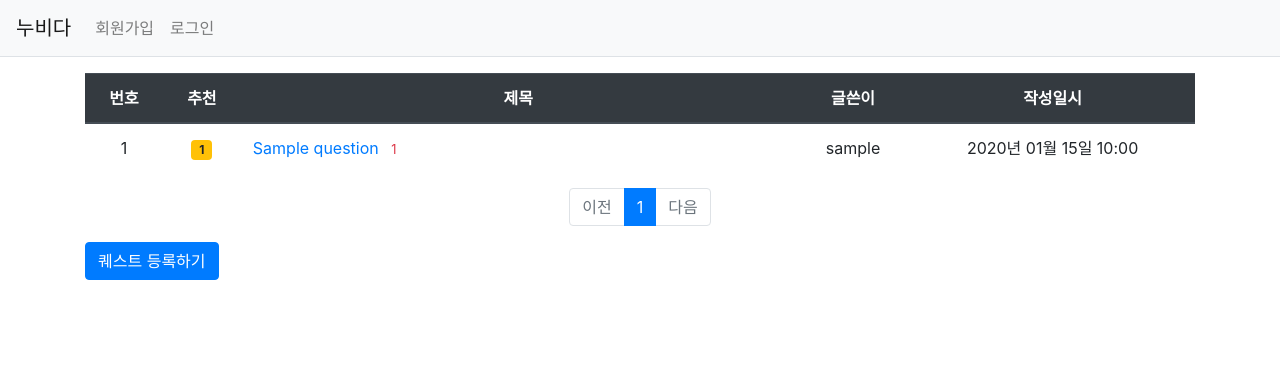
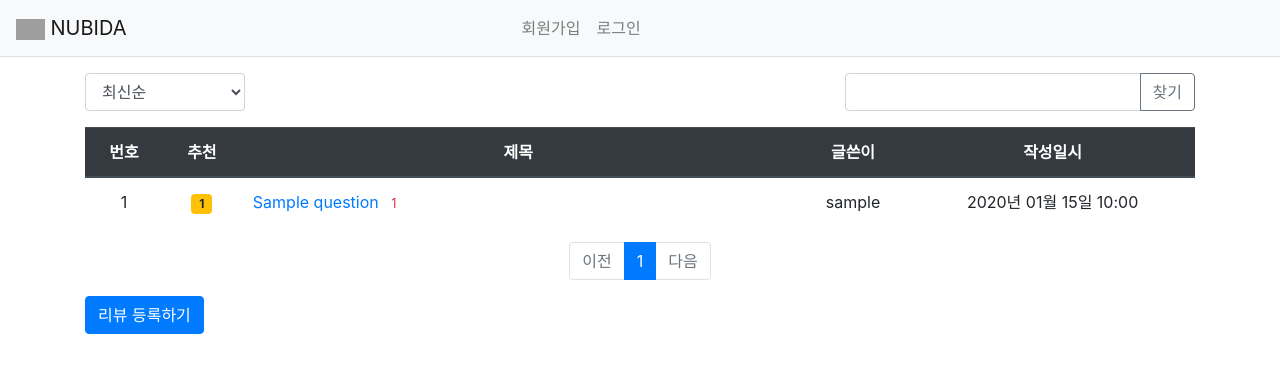
Before and after one commit to metajp/nubida, a Flask app: page /question/list/ in a window 1280 px wide. Shown: the top 373 px of the page. Run offline with Flask 2, Linux system fonts and the light colour scheme; tables that the repository leaves empty hold one stand-in row (values such as "Sample post"); some libraries are stand-ins or nearby versions; grey boxes are pictures that could not be loaded.

Commit message:
NUBIDA SEARCH UPDATE

```diff
--- a/pybo/templates/navbar.html
+++ b/pybo/templates/navbar.html
@@ -1,18 +1,18 @@
 <nav class="navbar navbar-expand-lg navbar-light bg-light border-bottom">
-    <a class="navbar-brand" href="{{ url_for('main.index') }}">누비다</a>
+     <a class="navbar-brand " href="{{ url_for('main.index') }}"><img alt="Brand" src="https://i.imgur.com/UbOGXgh.png" style="max-width:6%;height:auto">  NUBIDA  </a>
     <button class="navbar-toggler ml-auto" type="button" data-toggle="collapse" data-target="#navbarNav"
         aria-controls="navbarNav" aria-expanded="false" aria-label="Toggle navigation">
         <span class="navbar-toggler-icon"></span>
     </button>
-    <div class="collapse navbar-collapse flex-grow-0" id="navbarNav">
+    <div class="collapse navbar-collapse flex-grow-0 " id="navbarNav">
         {% if g.user %}
-        <ul class="navbar-nav">
+        <ul class="navbar-nav ">
             <li class="nav-item ">
-                <a class="nav-link" href="{{ url_for('auth.logout') }}">{{ g.user.username }} (로그아웃)</a>
+                <a class="nav-link " href="{{ url_for('auth.logout') }}">{{ g.user.username }} (로그아웃)</a>
             </li>
         </ul>
         {% else %}
-        <ul class="navbar-nav">
+        <ul class="navbar-nav ">
             <li class="nav-item ">
                <a class="nav-link" href="{{ url_for('auth.signup') }}">회원가입</a>
             </li>
--- a/pybo/templates/question/question_form.html
+++ b/pybo/templates/question/question_form.html
@@ -1,7 +1,7 @@
 {% extends 'base.html' %}
 {% block content %}
 <div class="container">
-    <h5 class="my-3 border-bottom pb-2">퀘스트 등록</h5>
+    <h5 class="my-3 border-bottom pb-2">리뷰 등록</h5>
     <form method="post" class="post-form my-3">
         {{ form.csrf_token }}
         <!-- 오류표시 Start -->
--- a/pybo/templates/question/question_list.html
+++ b/pybo/templates/question/question_list.html
@@ -2,6 +2,21 @@
 {% block content %}
 
 <div class="container my-3">
+   <div class="row justify-content-between my-3">
+        <div class="col-2">
+            <select class="form-control so">
+                <option value="recent" {% if so=='recent' %}selected{% endif %}>최신순</option>
+                <option value="recommend" {% if so=='recommend' %}selected{% endif %}>추천순</option>
+                <option value="popular" {% if so=='popular' %}selected{% endif %}>인기순</option>
+            </select>
+        </div>
+        <div class="col-4 input-group">
+            <input type="text" class="form-control kw" value="{{ kw or '' }}">
+            <div class="input-group-append">
+                <button class="btn btn-outline-secondary" type="button" id="btn_search">찾기</button>
+            </div>
+        </div>
+    </div>
     <table class="table">
         <thead>
         <tr class="text-center thead-dark">
@@ -34,7 +49,7 @@
         {% endfor %}
         {% else %}
         <tr>
-            <td colspan="3">퀘스트가 없습니다.</td>
+            <td colspan="3">리뷰가 없습니다.</td>
         </tr>
         {% endif %}
         </tbody>
@@ -44,7 +59,7 @@
         <!-- 이전페이지 -->
         {% if question_list.has_prev %}
         <li class="page-item">
-            <a class="page-link" href="?page={{ question_list.prev_num }}">이전</a>
+            <a class="page-link" data-page="{{ question_list.prev_num }}" href="#">이전</a>
         </li>
         {% else %}
         <li class="page-item disabled">
@@ -55,7 +70,7 @@
             {% if page_num %}
                 {% if page_num != question_list.page %}
                 <li class="page-item">
-                    <a class="page-link" href="?page={{ page_num }}">{{ page_num }}</a>
+                     <a class="page-link" data-page="{{ page_num }}" href="#">{{ page_num }}</a>
                 </li>
                 {% else %}
                 <li class="page-item active" aria-current="page">
@@ -71,7 +86,7 @@
         <!-- 다음페이지 -->
         {% if question_list.has_next %}
         <li class="page-item">
-            <a class="page-link" href="?page={{ question_list.next_num }}">다음</a>
+            <a class="page-link" data-page="{{ question_list.next_num }}" href="#">다음</a>
         </li>
         {% else %}
         <li class="page-item disabled">
@@ -81,7 +96,32 @@
     </ul>
     <!-- 페이징처리 끝 -->
 
-    <a href="{{ url_for('question.create') }}" class="btn btn-primary">퀘스트 등록하기</a>
+    <a href="{{ url_for('question.create') }}" class="btn btn-primary">리뷰 등록하기</a>
 </div>
 
+<form id="searchForm" method="get" action="{{ url_for('question._list') }}">
+    <input type="hidden" id="kw" name="kw" value="{{ kw or '' }}">
+    <input type="hidden" id="page" name="page" value="{{ page }}">
+    <input type="hidden" id="so" name="so" value="{{ so }}">
+</form>
 {% endblock %}
+{% block script %}
+<script type='text/javascript'>
+$(document).ready(function(){
+    $(".page-link").on('click', function() {
+        $("#page").val($(this).data("page"));
+        $("#searchForm").submit();
+    });
+    $("#btn_search").on('click', function() {
+        $("#kw").val($(".kw").val());
+        $("#page").val(1);  // 검색버튼을 클릭할 경우 1페이지부터 조회한다.
+        $("#searchForm").submit();
+    });
+    $(".so").on('change', function() {
+        $("#so").val($(this).val());
+        $("#page").val(1);
+        $("#searchForm").submit();
+    });
+});
+</script>
+{% endblock %}
--- a/pybo/views/main_views.py
+++ b/pybo/views/main_views.py
@@ -1,14 +1,13 @@
 from flask import Blueprint, url_for
 from werkzeug.utils import redirect
-
-
 
 bp = Blueprint('main', __name__, url_prefix='/')
 
 
 @bp.route('/hello')
 def hello_pybo():
-    return 'Hello, Pybo!!!'
+    return 'Hello!!!'
+
 
 @bp.route('/')
 def index():
--- a/pybo/views/question_views.py
+++ b/pybo/views/question_views.py
@@ -4,20 +4,57 @@ from flask import Blueprint, render_template, request, url_for, g, flash
 from werkzeug.utils import redirect
 
 from .. import db
-from ..models import Question
+from ..models import Question, Answer, User, question_voter
 from ..forms import QuestionForm, AnswerForm
+from sqlalchemy import func
 
 from pybo.views.auth_views import login_required
 
-bp = Blueprint('question',__name__,url_prefix='/question')
+bp = Blueprint('question', __name__, url_prefix='/question')
 
 
 @bp.route('/list/')
 def _list():
-    page = request.args.get('page', type=int, default=1)  # 페이지
-    question_list = Question.query.order_by(Question.create_date.desc())
+    # 입력 파라미터
+    page = request.args.get('page', type=int, default=1)
+    kw = request.args.get('kw', type=str, default='')
+    so = request.args.get('so', type=str, default='recent')
+
+    # 정렬
+    if so == 'recommend':
+        sub_query = db.session.query(question_voter.c.question_id, func.count('*').label('num_voter')) \
+            .group_by(question_voter.c.question_id).subquery()
+        question_list = Question.query \
+            .outerjoin(sub_query, Question.id == sub_query.c.question_id) \
+            .order_by(sub_query.c.num_voter.desc(), Question.create_date.desc())
+    elif so == 'popular':
+        sub_query = db.session.query(Answer.question_id, func.count('*').label('num_answer')) \
+            .group_by(Answer.question_id).subquery()
+        question_list = Question.query \
+            .outerjoin(sub_query, Question.id == sub_query.c.question_id) \
+            .order_by(sub_query.c.num_answer.desc(), Question.create_date.desc())
+    else:  # recent
+        question_list = Question.query.order_by(Question.create_date.desc())
+
+    # 조회
+    if kw:
+        search = '%%{}%%'.format(kw)
+        sub_query = db.session.query(Answer.question_id, Answer.content, User.username) \
+            .join(User, Answer.user_id == User.id).subquery()
+        question_list = question_list \
+            .join(User) \
+            .outerjoin(sub_query, sub_query.c.question_id == Question.id) \
+            .filter(Question.subject.ilike(search) |  # 질문제목
+                    Question.content.ilike(search) |  # 질문내용
+                    User.username.ilike(search) |  # 질문작성자
+                    sub_query.c.content.ilike(search) |  # 답변내용
+                    sub_query.c.username.ilike(search)  # 답변작성자
+                    ) \
+            .distinct()
+
+    # 페이징
     question_list = question_list.paginate(page, per_page=10)
-    return render_template('question/question_list.html', question_list=question_list)
+    return render_template('question/question_list.html', question_list=question_list, page=page, kw=kw, so=so)
 
 
 @bp.route('/detail/<int:question_id>/')
@@ -27,7 +64,7 @@ def detail(question_id):
     return render_template('question/question_detail.html', question=question, form=form)
 
 
-@bp.route('/create/', methods=('GET','POST'))
+@bp.route('/create/', methods=('GET', 'POST'))
 @login_required
 def create():
     form = QuestionForm()
```
Also changed, not shown: pybo.db.
